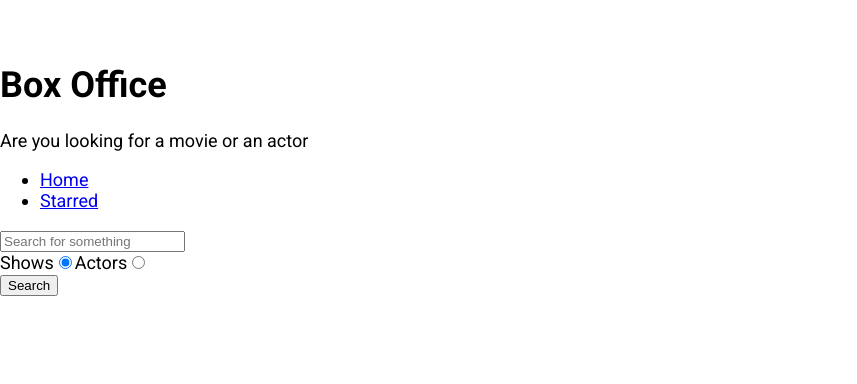
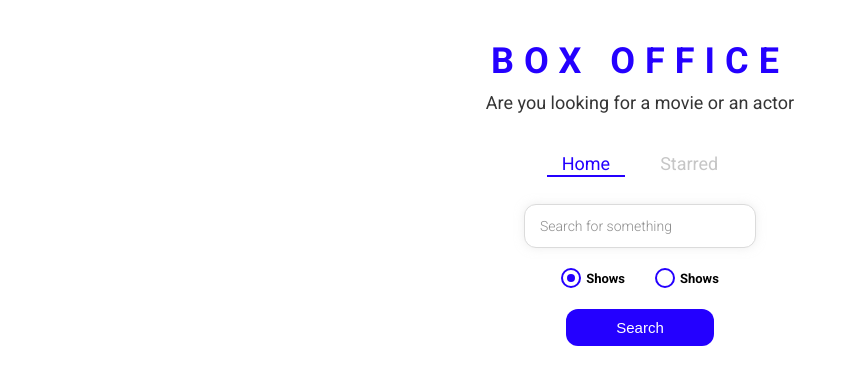
Before and after one commit to SaiPriyatham10/Box-Office, a React (Create React App) app: page / in a window 1280 px wide. Shown: the top 384 px of the page, without its empty margins (0-857 px from the left). Built offline with nearby package versions, Linux system fonts and the light colour scheme.

Commit message:
finished app

```diff
--- a/src/App.js
+++ b/src/App.js
@@ -3,10 +3,19 @@
 import Starred from './pages/Starred';
 import Home from './pages/Home';
 import Show from './pages/Show';
+import {ThemeProvider} from 'styled-components'
 
+const theme = {
+  mainColors: {
+    blue: '#2400ff',
+    gray: '#c6c6c6',
+    dark: '#353535',
+  },
+};
 
 function App() {
   return (
+    <ThemeProvider theme={theme}>
     <Switch>
 
       <Route exact path="/"><Home /></Route>
@@ -21,6 +30,7 @@
         This is a 404 page
       </Route>
     </Switch>
+    </ThemeProvider>
   );
 }
 
--- /dev/null
+++ b/src/components/CustomRadio.js
@@ -0,0 +1,68 @@
+import React from 'react'
+import styled from 'styled-components'
+
+
+const RadioWrapper = styled.label`
+  display: block;
+  position: relative;
+  padding-left: 25px;
+  cursor: pointer;
+  font-size: 13px;
+  user-select: none;
+  font-weight: 700;
+  line-height: 1.65;
+
+  input {
+    position: absolute;
+    opacity: 0;
+    cursor: pointer;
+  }
+
+  span {
+    position: absolute;
+    top: 0;
+    left: 0;
+    height: 16px;
+    width: 16px;
+    background-color: #fff;
+    border: 2px solid ${({ theme }) => theme.mainColors.blue};
+    border-radius: 50%;
+  }
+
+  input:checked ~ span {
+    background-color: #fff;
+    border: 2px solid ${({ theme }) => theme.mainColors.blue};
+  }
+
+  span:after {
+    content: '';
+    position: absolute;
+    display: none;
+  }
+
+  input:checked ~ span:after {
+    display: block;
+  }
+
+  span:after {
+    top: 4px;
+    left: 4px;
+    width: 8px;
+    height: 8px;
+    border-radius: 50%;
+    background: ${({ theme }) => theme.mainColors.blue};
+  }
+`;
+
+
+const CustomRadio = ({label, ...restProps }) =>{
+    return (
+    <RadioWrapper htmlFor = {restProps.label}>
+        Shows
+        <input {...restProps} type="radio" />
+        <span></span>
+    </RadioWrapper>
+    );
+}
+
+export default CustomRadio;
--- a/src/components/Navs.js
+++ b/src/components/Navs.js
@@ -1,5 +1,6 @@
 import React from 'react'
-import {Link} from 'react-router-dom'
+import { useLocation } from 'react-router';
+import { LinkStyled,NavList } from './Navs.styled';
 
 
 const LINKS = [
@@ -8,19 +9,22 @@
 ]
 
 const Navs = () => {
+
+    const location = useLocation();
+
     return (
         <div>
-            <ul>
+            <NavList>
                 {
                     LINKS.map(item =>
                     <li key={item.to}>
-                        <Link to={item.to}>
+                        <LinkStyled to={item.to} className={item.to === location.pathname ? 'active' : ''}>
                             {item.text}
-                        </Link>
+                        </LinkStyled>
                         </li>
                         )
                 }
-            </ul>
+            </NavList>
         </div>
     );
 }
--- /dev/null
+++ b/src/components/Navs.styled.js
@@ -0,0 +1,41 @@
+import styled from 'styled-components'
+import {Link} from 'react-router-dom'
+
+export const NavList = styled.ul`
+  display: flex;
+  justify-content: center;
+  list-style: none;
+  margin: 0 0 30px;
+  padding: 0;
+`;
+
+export const LinkStyled = styled(Link)`
+  margin: 0 10px;
+  padding: 3px 15px;
+  position: relative;
+  text-decoration: none;
+  color: ${({ theme }) => theme.mainColors.gray};
+  &.active {
+    color: ${({ theme }) => theme.mainColors.blue};
+    &:after {
+      content: '';
+      position: absolute;
+      display: block;
+      height: 2px;
+      left: 0%;
+      bottom: 0;
+      background-color: ${({ theme }) => theme.mainColors.blue};
+      animation: slide-in 0.3s ease-in forwards;
+      @keyframes slide-in {
+        from {
+          left: 50%;
+          width: 0;
+        }
+        to {
+          left: 0%;
+          width: 100%;
+        }
+      }
+    }
+  }
+`;
--- a/src/components/Title.js
+++ b/src/components/Title.js
@@ -1,16 +1,17 @@
 import React from 'react'
+import { TitleWrapper } from './Titled.styled';
 
 
 const Title = ({title,subtitle}) => {
     return(
-        <div>
+        <TitleWrapper>
             <h1>
                 {title}
             </h1>
             <p>
                 {subtitle}
             </p>
-        </div>
+        </TitleWrapper>
     );
 }
 
--- /dev/null
+++ b/src/components/Titled.styled.js
@@ -0,0 +1,17 @@
+import styled from 'styled-components'
+export const TitleWrapper = styled.div`
+  text-align: center;
+  margin: 0 0 40px;
+
+  h1 {
+    color: ${({ theme }) => theme.mainColors.blue};
+    letter-spacing: 10px;
+    text-transform: uppercase;
+    margin: 0 0 10px;
+  }
+
+  p {
+    color: ${({ theme }) => theme.mainColors.dark};
+    margin: 0;
+  }
+`;
--- a/src/misc/custom.hooks.js
+++ b/src/misc/custom.hooks.js
@@ -1,5 +1,6 @@
-import { useEffect, useReducer } from 'react'
+import { useEffect, useReducer, useState } from 'react'
 
+import {apiGet} from '../misc/config'
 
 function showsReducer(prevState, action){
     switch(action.type){
@@ -34,3 +35,67 @@
 export function useShows(key = 'shows'){
     return usePersistedReducer(showsReducer,[],key);
 }
+
+export function useLastQuery(key = 'lastQuery'){
+    const [input,setInput] = useState(() => {
+        const persisted = sessionStorage.getItem(key);
+
+        return persisted ? JSON.parse(persisted) : "";
+    });
+
+    const setPersistedInput = (newState) => {
+        setInput(newState);
+        sessionStorage.setItem(key,JSON.stringify(newState));
+    }
+
+    return [input,setPersistedInput]
+}
+
+
+export function useShow(showId){
+
+    const initialState = {
+        show : null,
+        isLoading : true,
+        error : null
+    }
+
+
+    const reducer = (prevState, action) => {
+        switch(action.type){
+
+            case 'FETCH_SUCCESS':{
+                return {isLoading:false,error:null, show:action.show}
+            }
+            case 'FETCH_FAILED' : {
+                return {...prevState,isLoading:false,error:action.error}
+            }
+
+            default: return prevState
+        }
+    }
+
+    const [state,dispatch] = useReducer(reducer, initialState);
+
+    useEffect( () => {
+
+        let isMounted = true;
+
+        apiGet(`/shows/${showId}?embed[]=seasons&embed[]=cast`).then( results => {
+            if(isMounted){
+                dispatch({type:'FETCH_SUCCESS', show:results})
+            }
+        }).catch(err => {
+            if(isMounted){
+                dispatch({type: 'FETCH_FAILED', error:err.message})
+            }
+        });
+
+        return ()=>{
+            isMounted = false;
+        }
+
+    },[showId]);
+
+    return state;
+}
--- a/src/pages/Home.js
+++ b/src/pages/Home.js
@@ -4,10 +4,13 @@
 import MainPageLayout from '../components/MainPageLayout';
 
 import {apiGet} from '../misc/config'
+import { useLastQuery } from '../misc/custom.hooks';
+import { RadioInputsWrapper, SearchButtonWrapper, SearchInput } from './Home.styled';
+import CustomRadio from '../components/CustomRadio';
 
 const Home = () => {
 
-    const [input,SetInput] = useState('');
+    const [input,SetInput] = useLastQuery();
     const [result,UpdateResult] = useState(null);
     const [searchOptions, setSearchOptions] = useState('shows');
 
@@ -50,25 +53,40 @@
 
     return(
         <MainPageLayout>
-            <input type="text" placeholder="Search for something" onKeyDown={onKeyDown} onChange={onInputChange} value={input}/>
+            <SearchInput type="text" placeholder="Search for something" onKeyDown={onKeyDown} onChange={onInputChange} value={input}/>
 
-            <div>
-                <label htmlFor ="shows-search">
-                    Shows
-                    <input id="shows-search" type="radio" value="shows" checked={isShowSearch} onChange={onRadioChange}/>
-                </label>
+            <RadioInputsWrapper>
+                <div>
 
-                <label htmlFor="actors-search">
-                    Actors
-                    <input id="actors-search" type="radio" value="people" checked={!isShowSearch} onChange={onRadioChange}/>
-                </label>
+                <CustomRadio
+                    label="Shows"
+                    id="shows-search"
+                    type="text"
+                    value="shows"
+                    checked={isShowSearch}
+                    onChange={onRadioChange}
+                />
+                </div>
+                <div>
 
-            </div>
+                <CustomRadio
+                    label="Actors"
+                    id="actors-search"
+                    type="text"
+                    value="people"
+                    checked={!isShowSearch}
+                    onChange={onRadioChange}
+                />
+                </div>
 
+            </RadioInputsWrapper>
+
+            <SearchButtonWrapper>
 
             <button type="button" onClick={onSearch}>
                 Search
             </button>
+            </SearchButtonWrapper>
             {renderResults()}
         </MainPageLayout>
     );
--- /dev/null
+++ b/src/pages/Home.styled.js
@@ -0,0 +1,48 @@
+import styled from 'styled-components'
+export const SearchInput = styled.input`
+  display: block;
+  font-family: 'Roboto', sans-serif;
+  width: 200px;
+  margin: auto;
+  outline: none;
+  padding: 13px 15px;
+  border: 1px solid #dbdbdb;
+  box-shadow: 0px 0px 10px 0px rgba(219, 219, 219, 0.5);
+  font-size: 14px;
+  border-radius: 12px;
+  color: #8d8d8d;
+
+  &::placeholder {
+    font-weight: 300;
+    color: #8d8d8d;
+  }
+`;
+
+export const RadioInputsWrapper = styled.div`
+  display: flex;
+  justify-content: center;
+  margin: 20px 0;
+
+  div {
+    margin: 0 15px;
+  }
+`;
+
+export const SearchButtonWrapper = styled.div`
+  text-align: center;
+  margin-bottom: 35px;
+
+  button {
+    color: #fff;
+    background-color: ${({ theme }) => theme.mainColors.blue};
+    margin: auto;
+    padding: 10px 50px;
+    font-size: 15px;
+    border: none;
+    outline: none;
+    border-radius: 12px;
+    &:hover {
+      cursor: pointer;
+    }
+  }
+`;
--- a/src/pages/Show.js
+++ b/src/pages/Show.js
@@ -1,62 +1,20 @@
-import React, { useEffect, useReducer }  from 'react'
+import React from 'react'
 import { useParams } from 'react-router-dom'
 import Cast from '../components/shows/Cast';
 import Details from '../components/shows/Details';
 import Seasons from '../components/shows/Seasons';
 import { InfoBlock, ShowPageWrapper } from '../components/shows/Show.styled';
 import ShowMainData from '../components/shows/ShowMainData';
-import { apiGet } from '../misc/config';
+import {useShow} from '../misc/custom.hooks'
 
 
-const reducer = (prevState, action) => {
-    switch(action.type){
 
-        case 'FETCH_SUCCESS':{
-            return {isLoading:false,error:null, show:action.show}
-        }
-        case 'FETCH_FAILED' : {
-            return {...prevState,isLoading:false,error:action.error}
-        }
-
-        default: return prevState
-    }
-}
-
-const initialState = {
-    show : null,
-    isLoading : true,
-    error : null
-}
 
 const Show = () => {
 
     const {id} = useParams();
 
-    const [{show,isLoading,error},dispatch] = useReducer(reducer, initialState);
-
-    // const [show, setShow] = useState(null);
-    // const [isLoading, setIsLoading] = useState(true);
-    // const [error,setError] = useState(null);
-
-    useEffect( () => {
-
-        let isMounted = true;
-
-        apiGet(`/shows/${id}?embed[]=seasons&embed[]=cast`).then( results => {
-            if(isMounted){
-                dispatch({type:'FETCH_SUCCESS', show:results})
-            }
-        }).catch(err => {
-            if(isMounted){
-                dispatch({type: 'FETCH_FAILED', error:err.message})
-            }
-        });
-
-        return ()=>{
-            isMounted = false;
-        }
-
-    },[id])
+    const {show,isLoading,error} = useShow(id);
 
 
     if(isLoading){
--- a/src/pages/Starred.js
+++ b/src/pages/Starred.js
@@ -18,6 +18,7 @@
             Promise.all(promises)
             .then(apiData => apiData.map(show => ({show})) )
             .then(results => {
+                console.log(results);
                 setShows(results);
                 setIsLoading(false)
             }).catch(err => {
```
